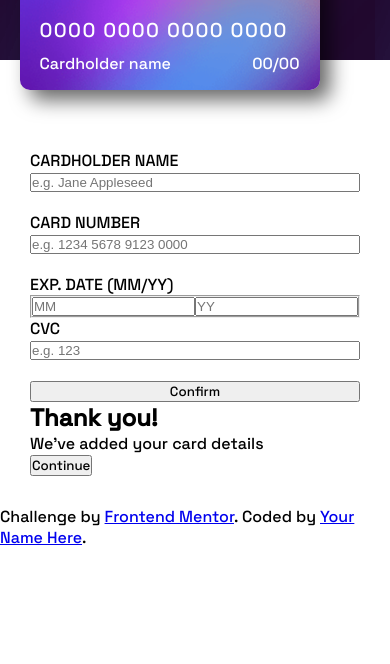
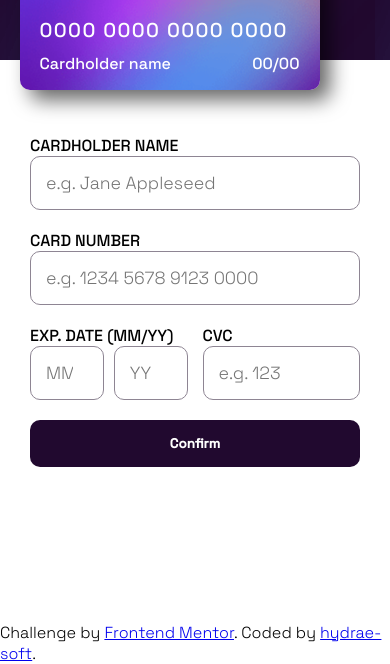
Before and after one commit to lftdev/Interactive-card-details-form-, a website: page index.html in a window 390 px wide. Shown: the part 180-844 px from the top of the page. Drawn offline with Linux system fonts and the light colour scheme.

Commit message:
Finished: mobile view

```diff
--- a/index.html
+++ b/index.html
@@ -28,36 +28,36 @@
     <form>
       <div class="form-row">
         <label for="card-holder-name">CARDHOLDER NAME</label>
-        <input placeholder="e.g. Jane Appleseed" id="card-holder-name" type="text">
+        <input class="input-field" placeholder="e.g. Jane Appleseed" id="card-holder-name" type="text">
       </div>
       <div class="form-row">
         <label for="card-number">CARD NUMBER</label>
-        <input placeholder="e.g. 1234 5678 9123 0000" id="card-number" type="number">
+        <input class="input-field" placeholder="e.g. 1234 5678 9123 0000" id="card-number" type="number">
       </div>
       <div class="form-row">
         <label for="exp-month">EXP. DATE (MM/YY)</label>
         <fieldset class="flex-container">
-          <input placeholder="MM" id="exp-month" type="number">
-          <input placeholder="YY" id="exp-year" type="number">
+          <input class="input-field" placeholder="MM" id="exp-month" type="number">
+          <input class="input-field" placeholder="YY" id="exp-year" type="number">
         </fieldset>
         <label for="card-cvc">CVC</label>
-        <input placeholder="e.g. 123" id="card-cvc" type="number" min="100" max="999">
+        <input class="input-field" placeholder="e.g. 123" id="card-cvc" type="number" min="100" max="999">
       </div>
       <div class="form-row">
         <input type="submit" value="Confirm">
       </div>
     </form>
-    <div class="completed-form-state">
+    <section class="section-completed-form-state">
       <h1>Thank you!</h1>
       <p>We've added your card details</p>
       <button>Continue</button>
-    </div>
+    </section>
   </section>
 <footer>
-  <div class="attribution">
+  <section class="section-footer-attribution">
     Challenge by <a href="https://www.frontendmentor.io?ref=challenge" target="_blank">Frontend Mentor</a>.
-    Coded by <a href="#">Your Name Here</a>.
-  </div>
+    Coded by <a href="https://github.com/hydrae-soft" target="_blank">hydrae-soft</a>.
+  </section>
 </footer>
 </body>
 </html>
--- a/scss/partials/_index.scss
+++ b/scss/partials/_index.scss
@@ -1,6 +1,6 @@
 div {
     & + section {
-        margin-top: 60px;
+        margin-top: 45px;
         padding: 30px;
     }
     &.banner {
@@ -18,7 +18,7 @@ div {
                 @include set-size(100%, 20%);
                 position: relative;
                 top: 20px;
-                background-color: $color3;
+                background-color: #222222;
             }
             .card-cvc {
                 @include set-size(80%, 15%);
@@ -32,12 +32,13 @@ div {
             }
         }
         &.front-card {
-            background: url(../images/bg-card-front.png) center center no-repeat;
+            background: url(../../images/bg-card-front.png) center center no-repeat;
             color: white;
             position: absolute;
             padding: 0 20px;
             top: 100px;
             left: 5%;
+            font-weight: $bold-font;
             box-shadow: 10px 10px 20px rgba(0, 0, 0, .6);
             &.flex-container {
                 flex-direction: column;
@@ -69,9 +70,45 @@ section {
             display: grid;
             grid-template-columns: 1fr;
             gap: 20px;
+            label {
+                font-weight: $bold-font;
+            }
             input {
                 width: 100%;
+                border-radius: 10px;
+                &.input-field {
+                    padding: 15px;
+                    font-size: 1.1rem;
+                    border: 1px solid $color2;
+                    &:focus {
+                        border: none;
+                        border-image: linear-gradient(to right, #f00, #00f);
+                        border-image-slice: 1;
+                    }
+                }
+                &[type="submit"] {
+                    background: $color3;
+                    padding: 15px;
+                    color: white;
+                    border: none;
+                    font-weight: bold;
+                }
+            }
+            .form-row:nth-of-type(3) {
+                display: grid;
+                grid-template-columns: 1fr 1fr;
+                column-gap: 15px;
+                fieldset {
+                    border: none;
+                    grid-row-start: 2;
+                    &.flex-container {
+                        gap: 10px;
+                    }
+                }
             }
         }
     }
+    &.section-completed-form-state {
+        display: none;
+    }
 }
--- a/scss/partials/_structure.scss
+++ b/scss/partials/_structure.scss
@@ -7,12 +7,18 @@ body {
     display: grid;
     grid-template-columns: 1fr;
     font-family: 'Space Grotesk', sans-serif;
+    font-weight: 300;
 }
-button, input[type='submit'] {
-    font-family: inherit;
+button, input {
+    font-family: 'Space Grotesk', sans-serif;
+    font-weight: 300;
 }
 img {
     max-width: 100%;
+}
+footer {
+    position: absolute;
+    bottom: 0;
 }
 .flex-container {
     display: flex;
--- a/scss/style.scss
+++ b/scss/style.scss
@@ -1,7 +1,8 @@
-@import url('https://fonts.googleapis.com/css2?family=Space+Grotesk:wght@500&display=swap');
+@import url('https://fonts.googleapis.com/css2?family=Space+Grotesk:wght@300;500&display=swap');
 $color1: hsl(270, 3%, 87%);
 $color2: hsl(279, 6%, 55%);
 $color3: hsl(278, 68%, 11%);
+$bold-font: 500;
 
 @mixin set-size($width: initial, $height: initial) {
     width: $width;
```
Also changed, not shown: css/style.css, 1 other file.
